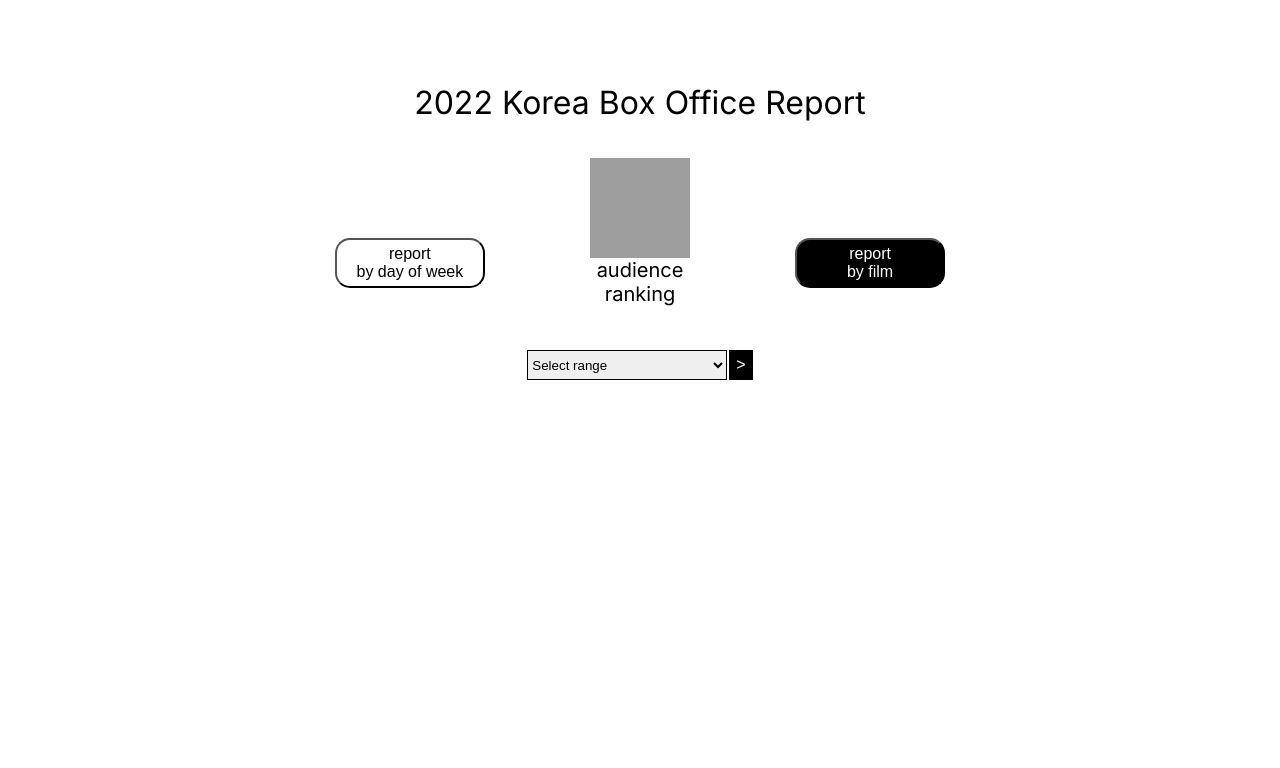
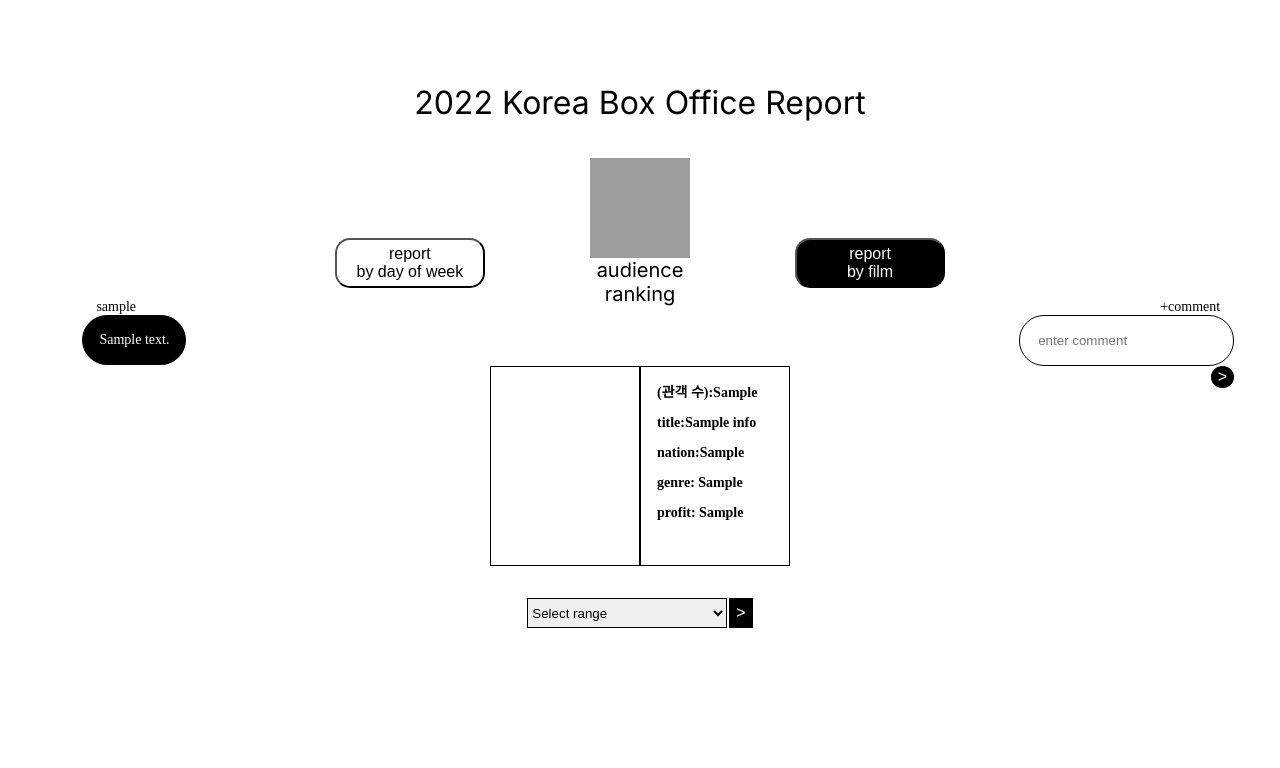
Before and after one commit to bigdata-application/bigdata-application-project, a PHP site: page /report2-1.php in a window 1280 px wide. Shown: the top 768 px of the page. Run offline with PHP 8.4, Linux system fonts and the light colour scheme; the visitor is signed in with stand-in values (Sample User, id 1); tables that the repository leaves empty or names only in its code hold one stand-in row (values such as "Sample post"); grey boxes are pictures that could not be loaded.

Commit message:
[예진]report2-1 수정

```diff
--- a/team06/html/report2-1.php
+++ b/team06/html/report2-1.php
@@ -11,6 +11,57 @@
             <section class="middleBanner">
                     <span class="title">2022 Korea Box Office Report</span>
             </section>
+            <div class="commentOutputForm">
+                <div class="commentOutputForm2">
+                    <!--댓글 출력-->
+
+                    <?php //db로부터 댓글 가져오기
+                        session_start();
+                        $mysqli= mysqli_connect("localhost", "team06", "team06", "team06");
+                        $sql= "select * from audience_comment order by id desc;";//id 내림차순으로 최신순으로 정렬
+                        $result=mysqli_query($mysqli,$sql);
+                        while ($rowData= $result->fetch_array()) {
+                            $id=$rowData['id'];
+                            $user_idx=$rowData['user_idx'];
+                            $sql2= "select * from user where user_idx=$user_idx";
+                            $result2=mysqli_query($mysqli,$sql2);
+                            while ($rowData2= $result2->fetch_array()) {//username추출
+                                $user_name= $rowData2['user_name'];
+                            }
+                            $content= $rowData['content'];
+
+                            if($_SESSION['user_idx']==$user_idx) {
+                            echo "<div>&nbsp;&nbsp;&nbsp;&nbsp;$user_name</div>
+                            <div class='commentOutput'>
+                                <span>$content</span>
+                                    <form action='../php/audiencecommentdelete.php' method='post' style='display: inline;'>
+                                <button class='commentButton' type='submit' style='color: #FF92B1;' name='delete' value=$id> x </button>
+                                    </form>
+                            <br>
+                                    <form action= '../php/audiencecommentmodify.php' method= 'post' style='display: inline;' >
+                                <div class='commentInput' style='margin-left: -8px; padding: -8px;'>
+                                    <input class='input' name= 'modify' type='text' placeholder='enter comment'>
+                                </div>
+                                    <input type='hidden' name='id' value=$id>
+                                <button class='commentButton' type='submit' style='color: #C8FAC8;' style='display: inline;'> modify </button>
+                                    </form>
+                            </div>
+
+                            ";
+                        }
+                        else {
+                            echo "<div>&nbsp;&nbsp;&nbsp;&nbsp;$user_name</div>
+                            <div class='commentOutput'>
+                                <span>$content</span>
+                               </div>
+
+                            ";
+                        }
+                        }
+                    ?>
+
+                </div>
+            </div>
             <section class="features">
                 <div class="snd_container">
                     <button class="reportButton1" type="button" onclick='moveFeature1Report1()'>
@@ -25,12 +76,52 @@
                     </button>
                 </div>
 
-                <!--아래 selectBox 선택값 다음 페이지에 전달하는 php 코드
-                    <form action="rangeSelect.php" method="post">
-                    </form>
-                    //rangeSelect.php -> 목록 출력 / 타이틀 value 값으로 고정
-                    $range = $_POST["range"];
-                -->
+                <?php
+                        $mysqli = mysqli_connect("localhost", "team06", "team06", "team06");
+
+                        if(mysqli_connect_error()){
+                          printf("Conncet failed: %s\n", mysqli_connect_error());
+                          exit();
+                        }else{
+
+                          $sql = "SELECT audience, movie_name_kor, nation, genre, earned_money
+                              from mv_info order by audience desc";
+                              $res = mysqli_query($mysqli, $sql);
+
+                              if($res){
+                                while($result = mysqli_fetch_array($res, MYSQLI_ASSOC)){
+                                  $audience = $result['audience'];
+                                  $movie_name_kor = $result['movie_name_kor'];
+                                  $nation = $result['nation'];
+                                  $genre = $result['genre'];
+                                  $earned_money = $result['earned_money'];
+
+                                  echo '<div class = "movieInfoBox">';
+                                  //echo '<div class = "info">';
+
+                                  echo '<div class = "poster">';
+
+                                  echo '</div>';
+
+                                  echo '<div class = "info">';
+                                  echo '<p class="infoText">(관객 수):' .$audience.' </p>';
+                                  echo '<p class="infoText">title:' .$movie_name_kor.' </p>';
+                                  echo '<p class="infoText">nation:' .$nation.' </p>';
+                                  echo '<p class="infoText">genre: '.$genre.' </p>';
+                                  echo '<p class="infoText">profit: '.$earned_money.' </p>';
+                                  echo '</div>';
+
+                                  echo '</br>';
+
+                                  //echo '</div>'; //info 닫기
+                                  echo '</div>'; //movieInfoBox 닫기
+                                }
+                              }
+                        }
+
+                ?>
+
+
 
                     <form class="selectBox" method="post" action="./movieListByRange.php" >
                         <select name="audRange" class="rangeSelect">
@@ -46,14 +137,25 @@
                     </form>
 
 
+            </section>
+
+            <div class="commentInputForm">
+                <div class="commentInputForm2">
+                    <!--댓글 입력-->
 
 
-
-
-
-
-            </section>
-
+                    <div>+comment&nbsp;&nbsp;&nbsp;&nbsp;</div>
+                        <form action= "../php/audiencecomment.php" METHOD= "post">
+                    <div class="commentInput">
+                        <input class="input" name= "comment" type="text" placeholder="enter comment">
+                    </div>
+                    <!--댓글 입력 제출 버튼-->
+                    <div>
+                        <button class="commentButton" type="submit"> > </script> </button>
+                    </div>
+                        </form>
+                </div>
+            </div>
         </div>
     </body>
     </html>
```
